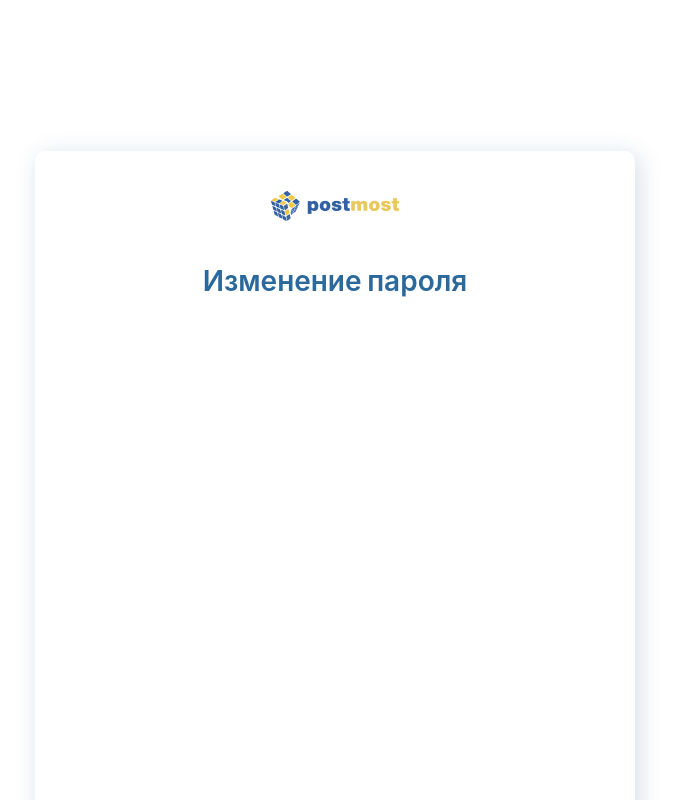
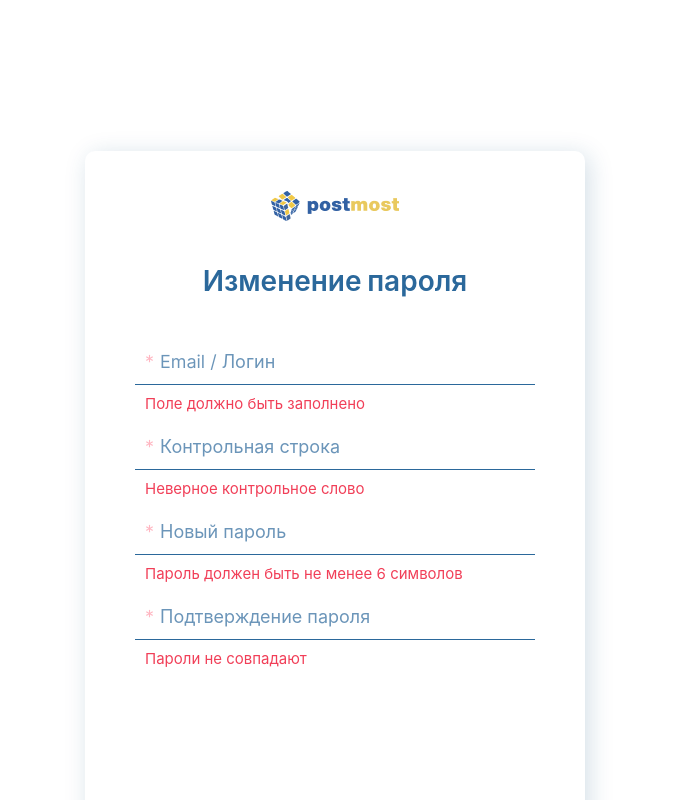
Before and after one commit to alvde-site/ireshenie-test, a React (Create React App) app: page / in a window 1280 px wide. Shown: the top 800 px of the page, without its empty margins (337-1014 px from the left). Built offline with nearby package versions, Linux system fonts and the light colour scheme.

Commit message:
feat: Add template input

```diff
--- a/src/components/App/ChangePassword/ChangePassword.module.css
+++ b/src/components/App/ChangePassword/ChangePassword.module.css
@@ -5,6 +5,7 @@
 }
 
 .form {
+  box-sizing: border-box;
   width: 100%;
   max-width: 500px;
   min-height: 724px; /* Для разработки */
@@ -22,19 +23,93 @@
 }
 
 .title {
-  font-family: 'Manrope', -apple-system, BlinkMacSystemFont, 'Segoe UI', 'Roboto', 'Oxygen',
-  'Ubuntu', 'Cantarell', 'Fira Sans', 'Droid Sans', 'Helvetica Neue',
-  sans-serif;
+  font-family: "Manrope", -apple-system, BlinkMacSystemFont, "Segoe UI",
+    "Roboto", "Oxygen", "Ubuntu", "Cantarell", "Fira Sans", "Droid Sans",
+    "Helvetica Neue", sans-serif;
   font-style: normal;
   font-weight: 600;
   font-size: 28px;
   line-height: 38px;
   text-align: center;
-  color: #2B689B;
-  margin: 0 0 30px;
+  color: #2b689b;
+  margin: 0;
 }
 
-@media(max-width: 480px) {
+.field {
+  position: relative;
+  border: 1px solid red;
+  border: none;
+  width: 100%;
+  height: 45px;
+  margin: 40px 0 0;
+  padding: 0;
+}
+
+.field::after {
+  content: "*";
+  position: absolute;
+  top: 10px;
+  left: 10px;
+  font-family: "Inter", -apple-system, BlinkMacSystemFont, "Segoe UI", "Roboto",
+    "Oxygen", "Ubuntu", "Cantarell", "Fira Sans", "Droid Sans", "Helvetica Neue",
+    sans-serif;
+  font-style: normal;
+  font-weight: 400;
+  font-size: 18px;
+  line-height: 25px;
+  color: #ffb6c1;
+}
+
+.label {
+  display: block;
+  width: 100%;
+  height: 100%;
+}
+
+.input {
+  outline: none;
+  font-family: "Inter", -apple-system, BlinkMacSystemFont, "Segoe UI", "Roboto",
+    "Oxygen", "Ubuntu", "Cantarell", "Fira Sans", "Droid Sans", "Helvetica Neue",
+    sans-serif;
+  font-style: normal;
+  font-weight: 400;
+  font-size: 18px;
+  line-height: 25px;
+  color: #292a2c;
+  width: calc(100% - 25px);
+  height: 100%;
+  border: none;
+  border-bottom: 1px solid #2b689b;
+  padding: 0 0 0 25px;
+}
+
+.input::placeholder {
+  font-family: "Inter", -apple-system, BlinkMacSystemFont, "Segoe UI", "Roboto",
+    "Oxygen", "Ubuntu", "Cantarell", "Fira Sans", "Droid Sans", "Helvetica Neue",
+    sans-serif;
+  font-style: normal;
+  font-weight: 400;
+  font-size: 18px;
+  line-height: 25px;
+  color: #6b95b9;
+}
+
+.error {
+  position: absolute;
+  bottom: -30px;
+  left: 10px;
+  display: inline-block;
+  font-family: "Inter", -apple-system, BlinkMacSystemFont, "Segoe UI", "Roboto",
+    "Oxygen", "Ubuntu", "Cantarell", "Fira Sans", "Droid Sans", "Helvetica Neue",
+    sans-serif;
+  font-style: normal;
+  font-weight: 400;
+  font-size: 15px;
+  line-height: 1.4;
+  color: #f13f58;
+}
+
+@media (max-width: 480px) {
   .auth {
     padding: 55px 32px 0;
   }
--- a/src/components/App/ChangePassword/ChangePassword.tsx
+++ b/src/components/App/ChangePassword/ChangePassword.tsx
@@ -15,32 +15,81 @@ function ChangePassword() {
         action="#"
         name="changepasswordform"
       >
-        <img className={stylesChangePasswordForm.logo} src={logo} alt="Логотип"/>
+        <img
+          className={stylesChangePasswordForm.logo}
+          src={logo}
+          alt="Логотип"
+        />
         <h1 className={stylesChangePasswordForm.title}>Изменение пароля</h1>
-        {/* <label htmlFor="postTitle" className={stylesAddPostForm.postform__item}>
-          Заголовок отзыва:
-        </label>
-        <input
-          type="text"
-          id="postTitle"
-          name="postTitle"
-          minLength={2}
-          maxLength={30}
-          value={nameRU}
-          onChange={onTitleChanged}
-          className={stylesAddPostForm.item}
-        />
-        <label htmlFor="postContent" className={stylesAddPostForm.item}>
-          Описание:
-        </label>
-        <textarea
-          id="postContent"
-          name="postContent"
-          value={description}
-          onChange={onContentChanged}
-          className={stylesAddPostForm.description}
-        />
-        <button
+        <fieldset className={stylesChangePasswordForm.field}>
+          <input
+            type="text"
+            id="login"
+            name="login"
+            minLength={1}
+            // value={nameRU}
+            // onChange={onTitleChanged}
+            className={stylesChangePasswordForm.input}
+            placeholder="Email / Логин"
+            required
+          />
+          <span className={stylesChangePasswordForm.error}>
+            Поле должно быть заполнено
+          </span>
+        </fieldset>
+
+        <fieldset className={stylesChangePasswordForm.field}>
+          <input
+            type="text"
+            id="control"
+            name="control"
+            minLength={1}
+            // value={nameRU}
+            // onChange={onTitleChanged}
+            className={stylesChangePasswordForm.input}
+            placeholder="Контрольная строка"
+            required
+          />
+          <span className={stylesChangePasswordForm.error}>
+            Неверное контрольное слово
+          </span>
+        </fieldset>
+
+        <fieldset className={stylesChangePasswordForm.field}>
+          <input
+            type="password"
+            id="password"
+            name="password"
+            minLength={6}
+            // value={nameRU}
+            // onChange={onTitleChanged}
+            className={stylesChangePasswordForm.input}
+            placeholder="Новый пароль"
+            required
+          />
+          <span className={stylesChangePasswordForm.error}>
+            Пароль должен быть не менее 6 символов
+          </span>
+        </fieldset>
+
+        <fieldset className={stylesChangePasswordForm.field}>
+          <input
+            type="password"
+            id="confirmation"
+            name="confirmation"
+            minLength={6}
+            // value={nameRU}
+            // onChange={onTitleChanged}
+            className={stylesChangePasswordForm.input}
+            placeholder="Подтверждение пароля"
+            required
+          />
+          <span className={stylesChangePasswordForm.error}>
+            Пароли не совпадают
+          </span>
+        </fieldset>
+
+        {/* <button
           type="submit"
           className={canSave?stylesAddPostForm.button:stylesAddPostForm.disabled}
           disabled={!canSave}
@@ -51,6 +100,6 @@ function ChangePassword() {
       </form>
     </section>
   );
-};
+}
 
 export default ChangePassword;
```
